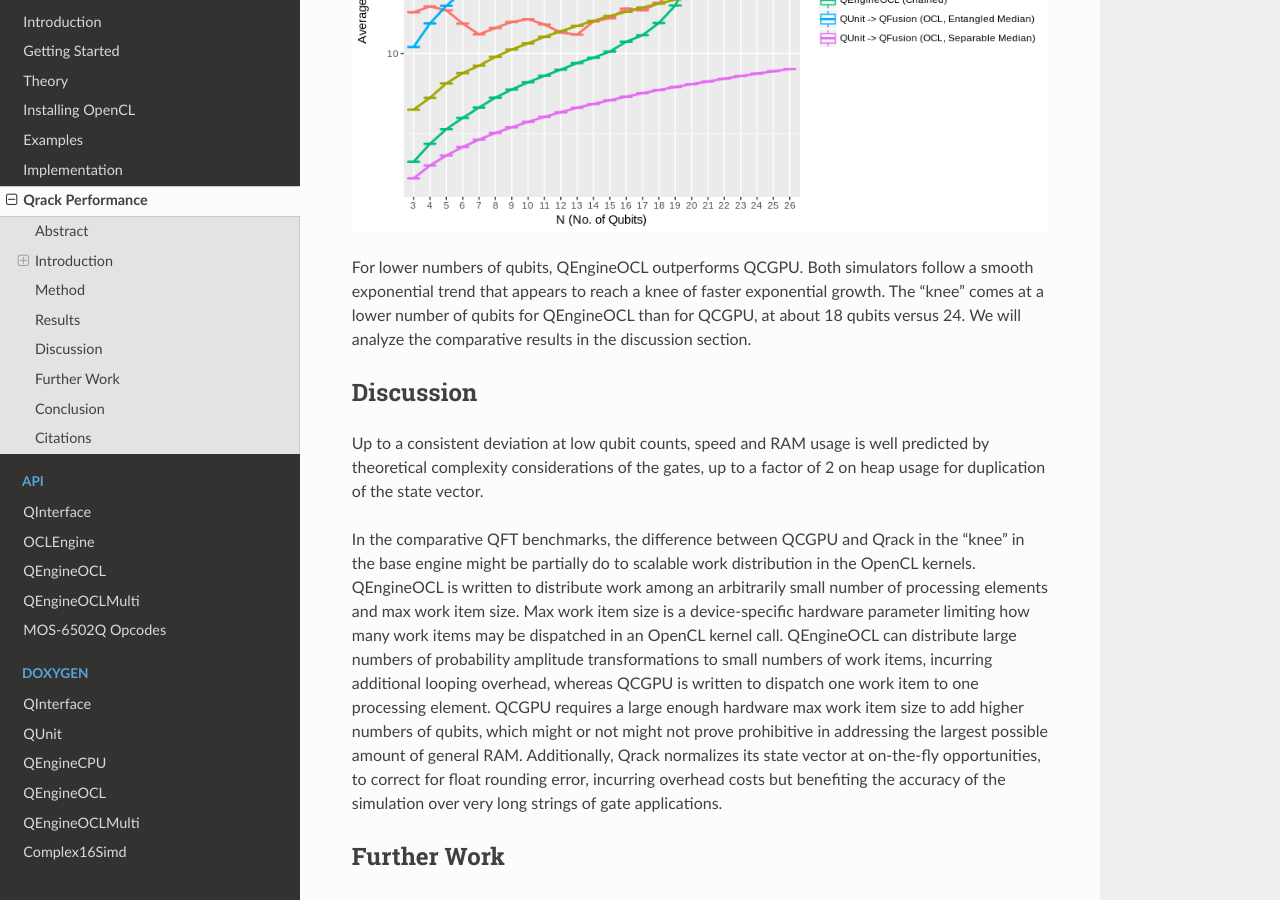
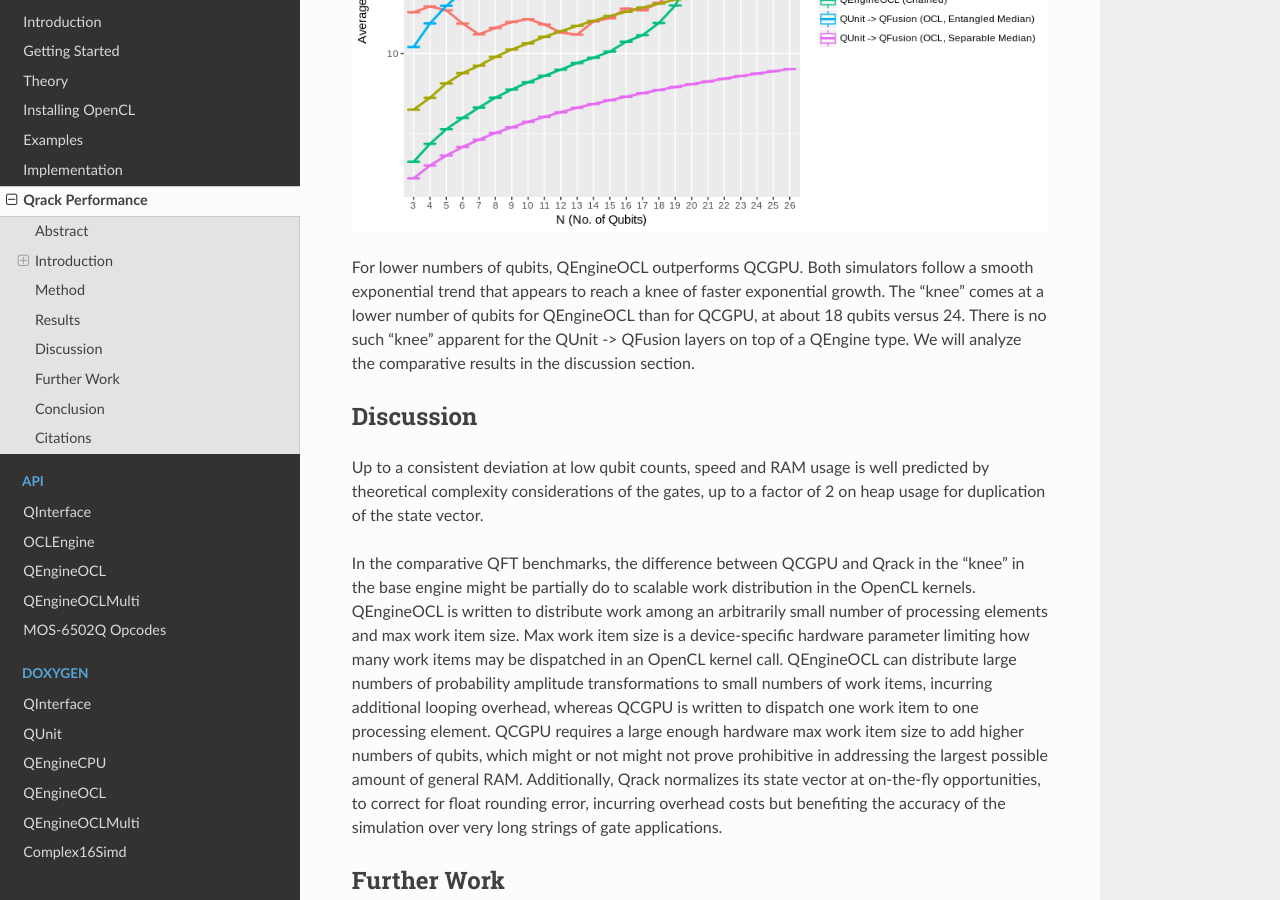
Before and after one commit to vm6502q/qrack.github.io, a Sphinx documentation site: the page built from docs/performance.rst, in a window 1280 px wide and 900 px high, scrolled down 6621 px. Built offline with Sphinx 7.4.7 and the Read the Docs theme 2.0.0, drawn with Linux system fonts in a browser that asks for light colours.

```diff
--- a/docs/performance.rst
+++ b/docs/performance.rst
@@ -114,7 +114,7 @@ QEngineCPU took approximately 100 seconds per 1 trial (of 100) for 22 qubits and
 
 .. image:: performance/qft.png
 
-For lower numbers of qubits, QEngineOCL outperforms QCGPU. Both simulators follow a smooth exponential trend that appears to reach a knee of faster exponential growth. The "knee" comes at a lower number of qubits for QEngineOCL than for QCGPU, at about 18 qubits versus 24. We will analyze the comparative results in the discussion section.
+For lower numbers of qubits, QEngineOCL outperforms QCGPU. Both simulators follow a smooth exponential trend that appears to reach a knee of faster exponential growth. The "knee" comes at a lower number of qubits for QEngineOCL than for QCGPU, at about 18 qubits versus 24. There is no such "knee" apparent for the QUnit -> QFusion layers on top of a QEngine type. We will analyze the comparative results in the discussion section.
 
 Discussion
 **********
```
